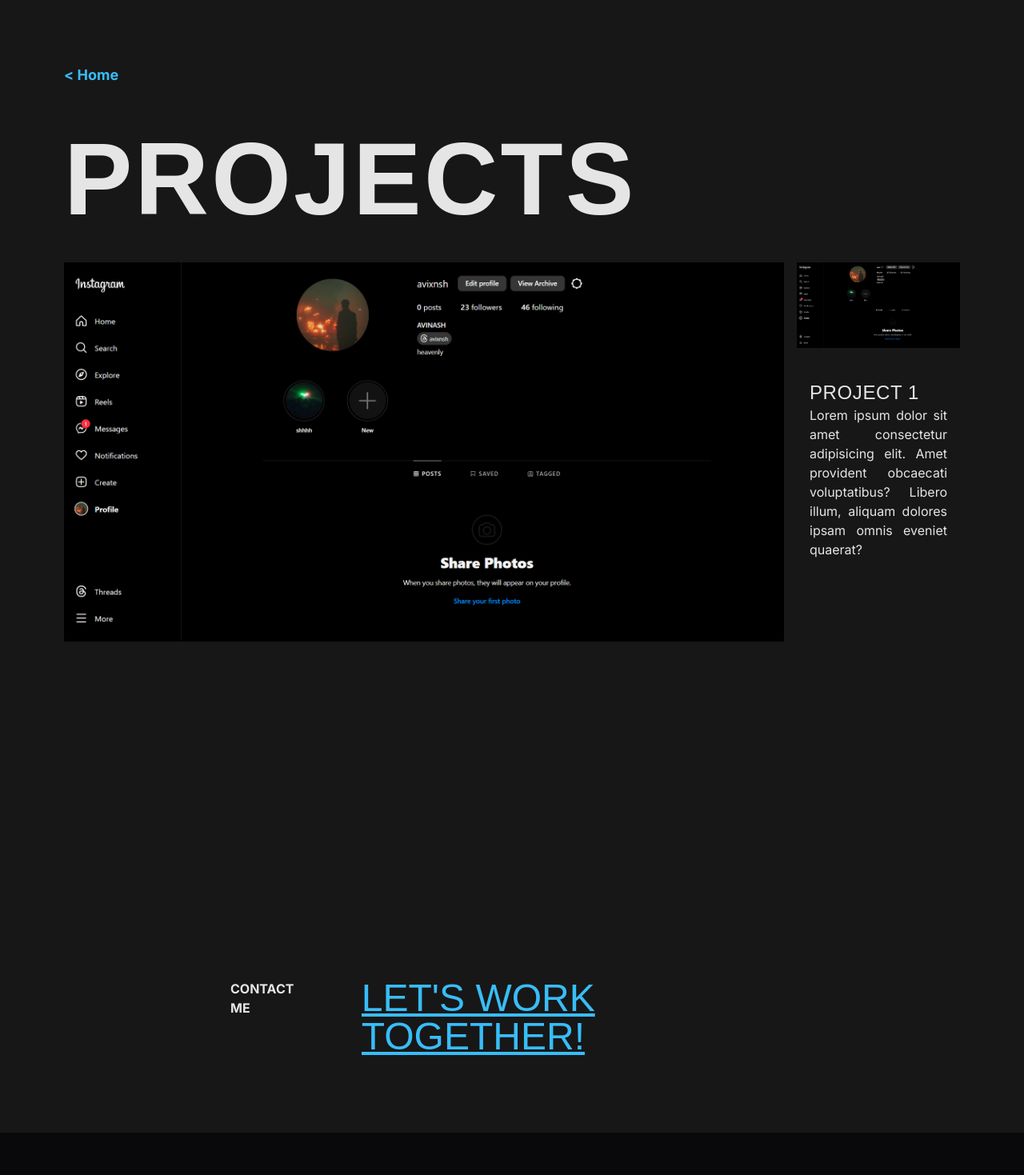
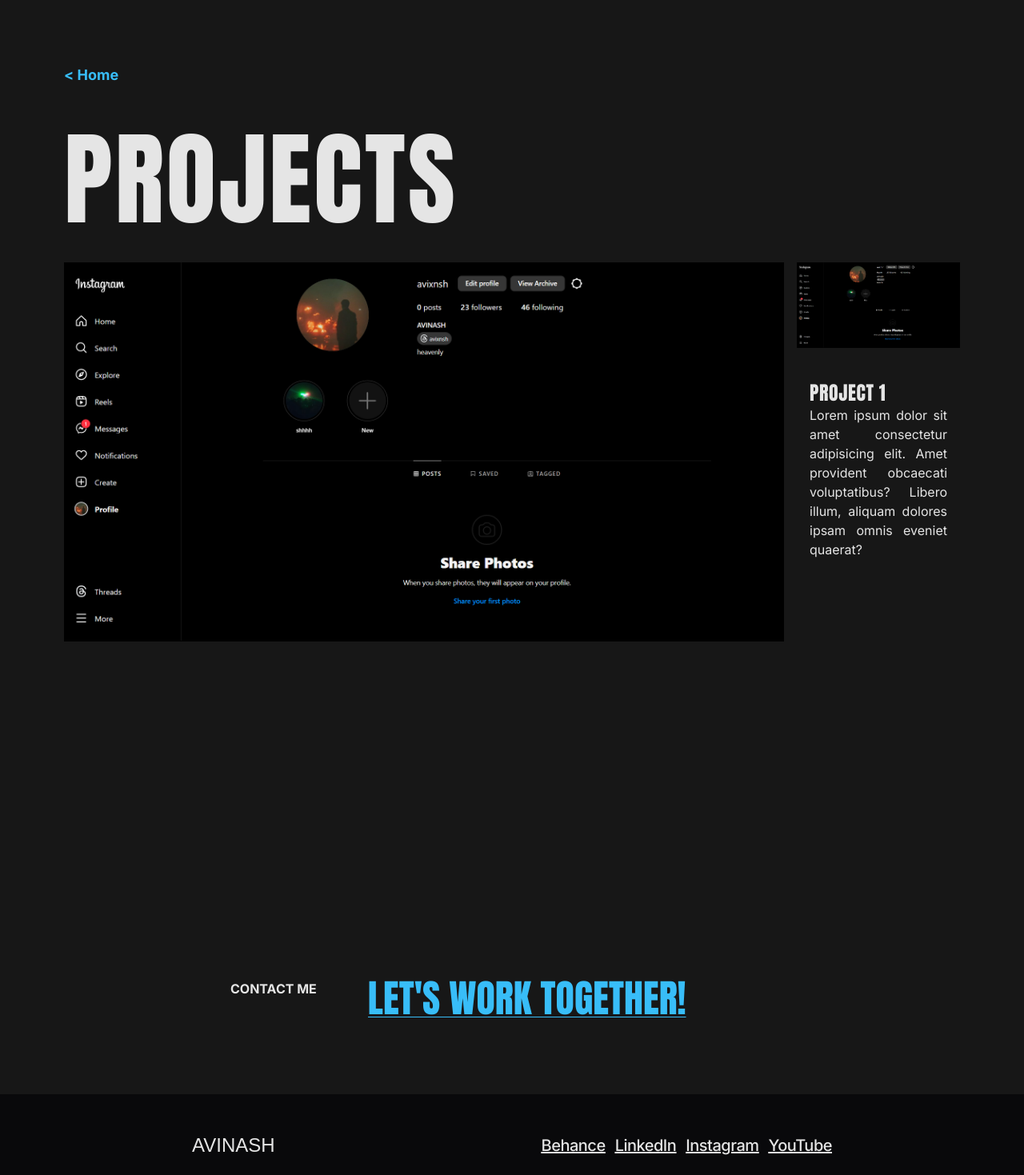
Before and after one commit to avinashankur/portfolio, a Next.js app: page /projects in a window 1280 px wide. Shown: the top 1469 px of the page at 80% size. Built offline with nearby package versions, Linux system fonts and the light colour scheme.

Commit message:
fixed:font 2

```diff
--- a/app/(work)/projects/page.tsx
+++ b/app/(work)/projects/page.tsx
@@ -12,7 +12,7 @@ export default function Projects() {
       </Link>
 
       <main className="px-4 xl:px-[5rem] pt-[10rem]">
-        <h1 className="text-5xl lg:text-9xl font-bold tracking-wide font-[fantasy] uppercase">
+        <h1 className="text-5xl lg:text-9xl tracking-wide font-anton uppercase">
           Projects
         </h1>
         <div className="min-h-screen">
@@ -33,7 +33,7 @@ export default function Projects() {
                 className=""
               />
               <div className="p-4 mt-3 rounded">
-                <h2 className="mt-3 tracking-wide text-2xl font-[fantasy] uppercase">
+                <h2 className="mt-3 tracking-wide text-2xl font-anton uppercase">
                   Project 1
                 </h2>
                 <p className="text-justify">
--- a/app/page.tsx
+++ b/app/page.tsx
@@ -24,7 +24,7 @@ export default function Home() {
           <h1 className="font-bold tracking-tighter uppercase text-lg underline">
             My portfolio
           </h1>
-          <div className="tracking-wide font-[fantasy]">
+          <div className="tracking-wide font-anton">
             <Link href="/projects" className=" flex items-start">
               <span className="text-sm text-neutral-400 font-normal">01 </span>
               <span className="text-5xl lg:text-8xl text-sky-400 uppercase hover:text-sky-700 transition">
--- a/components/Contact.tsx
+++ b/components/Contact.tsx
@@ -9,7 +9,7 @@ const Contact = () => {
         <Link
           href="/contact"
           id="lynx"
-          className="child text-sky-400 font-[fantasy] text-3xl lg:text-5xl underline uppercase"
+          className="child text-sky-400 font-anton text-3xl lg:text-5xl underline uppercase"
         >
           Let&#39;s Work Together!
         </Link>
```
